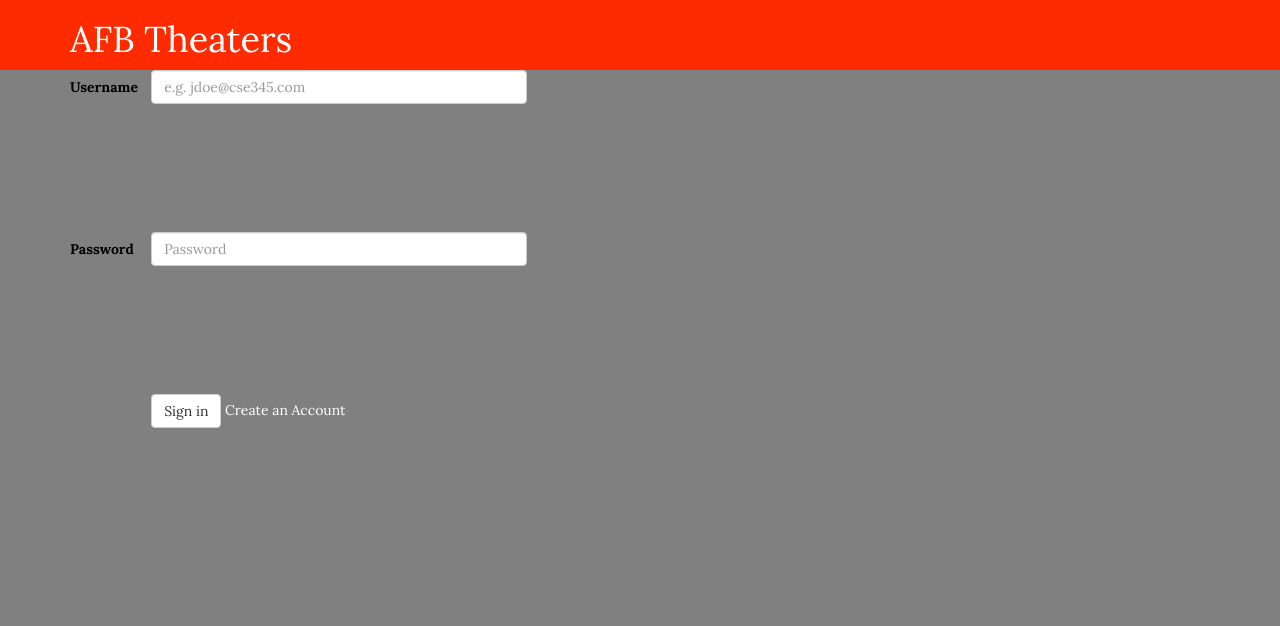
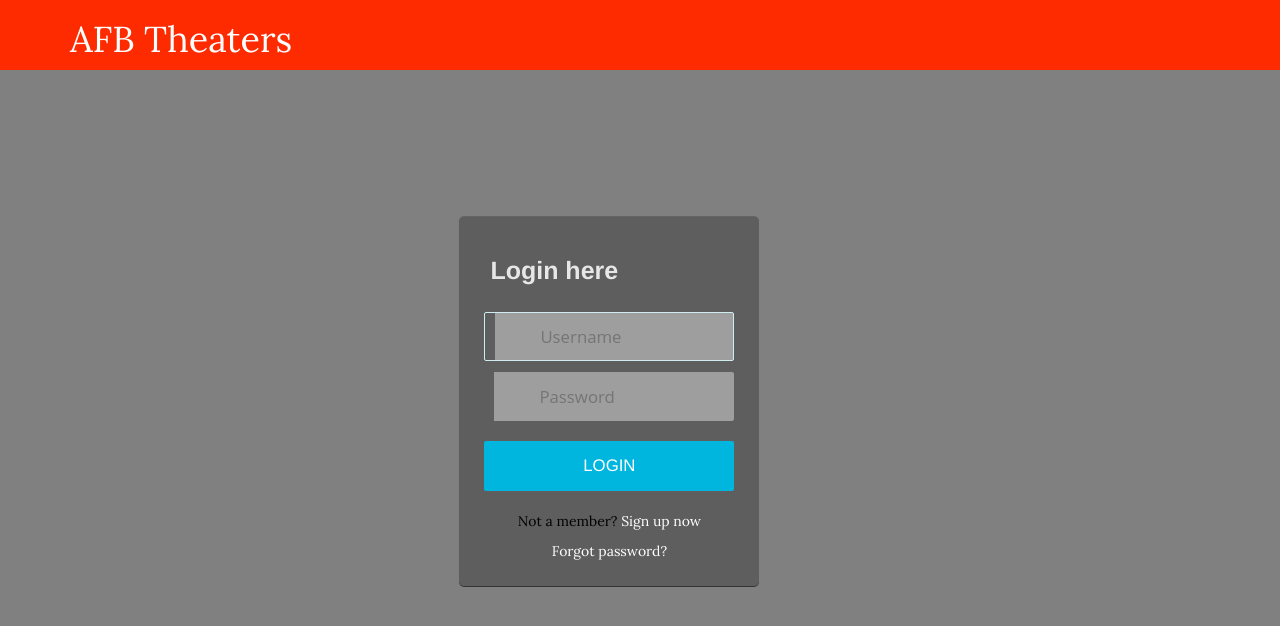
Before and after one commit to acope/CSE345_website, a PHP site: page /login.php in a window 1280 px wide. Shown: the top 626 px of the page. Run offline with PHP 8.4, Linux system fonts and the light colour scheme; some libraries are stand-ins or nearby versions; grey boxes are pictures that could not be loaded.

Commit message:
Login Change and other Update
-Removed grayscale.cc
-Updated movie.css to include items for login page
-Added php scripts for logout and session

```diff
--- a/css/movie.css
+++ b/css/movie.css
@@ -78,3 +78,105 @@ a:focus {
     border: 2px solid black;
     background-color: white;
 }
+
+
+/*The following may be temp for login page */
+.form-wrapper {
+width:300px;
+height:370px;
+  position: absolute;
+  top: 50%;
+  left: 48%;
+  margin: -184px 0px 0px -155px;
+  background: rgba(0,0,0,0.27);
+  padding: 15px 25px;
+  border-radius: 5px;
+  box-shadow: 0px 1px 0px rgba(0,0,0,0.6),inset 0px 1px 0px rgba(255,255,255,0.04);
+}
+
+.form-item {
+width:100%;
+}
+
+
+h3{
+  font-size: 25px;
+  font-weight: 640;
+  margin-bottom: 10px;
+  color: #e7e7e7;
+  padding:6px;
+  font-family:'sans-serif','helvetica';
+}
+
+
+
+.form-item input{
+  border: none;
+  background:transparent;
+  color: #fff;
+  margin-top:11px;
+  font-family: 'Open Sans', sans-serif;
+  font-size: 1.2em;
+  height: 49px;
+  padding: 0 16px;
+  width: 100%;
+  padding-left: 55px;
+
+}
+input[type='password']{
+    background: transparent url("img/pass.jpg") no-repeat;
+    background-position: 10px 50%;
+}
+input[type='text']{
+    background: transparent url("img/user.jpg") no-repeat;
+    background-position: 10px 50%;
+
+}
+
+.form-item input:focus {
+  outline: none;
+  border:1.4px solid #cfecf0;
+}
+
+.button-panel {
+  margin-bottom: 20px;
+  padding-top: 10px;
+  width: 100%;
+}
+
+.button-panel .button {
+  background: #00b6df;
+  border: none;
+  color: #fff;
+  cursor: pointer;
+  height: 50px;
+  font-family: 'helvetica','Open Sans', sans-serif;
+  font-size: 1.2em;
+  text-align: center;
+  text-transform: uppercase;
+  transition: background 0.6s linear;
+  width: 100%;
+  margin-top:10px;
+}
+
+.button:hover {
+  background: #6eb7cb;
+}
+
+.form-item input, .button-panel .button {
+  border-radius: 2px
+}
+
+.reminder {
+  text-align: center;
+}
+
+.reminder a {
+  color: #fff;
+  text-decoration: none;
+  transition: color 0.3s;
+}
+
+.reminder a:hover {
+  color: #cab6bf;
+}
--- a/login.php
+++ b/login.php
@@ -1,9 +1,9 @@
+<?php session_start(); ?>
+<?php require_once('php_helper/opendb.php');?>
 <!DOCTYPE html>
 <html lang="en">
 
-    <?php
-    require 'php_helper/opendb.php';
-    ?>
+
 
 <head>
 
@@ -63,38 +63,53 @@
     <!--Main section will include movies and thier times as well as misc things that we can come up with-->
     <!--The boarders are for looks only right now, we can change them or get rid of them-->
     <!-- TODO create PHP for login, search for user and login or display user not found-->
-    <section id="login-section">
-        <div class="container">
-            <div class="row equalHeight">
-                <div class="col-md-5">
-                  <form class="form-horizontal">
+<div class="form-wrapper">
 
-                      <div class="form-group">
-                        <label for="inputUsername" class="col-sm-2 control-label">Username</label>
-                        <div class="col-sm-10">
-                          <input type="email" class="form-control" id="inputUsername" placeholder="e.g. jdoe@cse345.com">
-                        </div>
-                      </div>
+    <form action="#" method="post">
+        <h3>Login here</h3>
 
-                      <div class="form-group">
-                        <label for="inputPassword" class="col-sm-2 control-label">Password</label>
-                        <div class="col-sm-10">
-                          <input type="password" class="form-control" id="inputPassword" placeholder="Password">
-                        </div>
-                      </div>
+        <div class="form-item">
+            <input type="text" name="user" required="required" placeholder="Username" autofocus required></input>
+        </div>
 
-                      <div class="form-group">
-                        <div class="col-sm-offset-2 col-sm-10">
-                          <button type="submit" class="btn btn-default">Sign in</button>
-                            <!-- TODO create href link to create account page-->
-                            <a href="">Create an Account</a>
-                        </div>
-                      </div>
-                    </form>
-                </div>
-            </div>
+        <div class="form-item">
+            <input type="password" name="pass" required="required" placeholder="Password" required></input>
         </div>
-    </section>
+
+        <div class="button-panel">
+            <input type="submit" class="button" title="Log In" name="login" value="Login"></input>
+        </div>
+    </form>
+
+    <?php
+        if (isset($_POST['login']))
+            {
+                $username = mysqli_real_escape_string($conn, $_POST['user']);
+                $password = mysqli_real_escape_string($conn, $_POST['pass']);
+
+                $query 		= mysqli_query($conn, "SELECT * FROM USER_ACCOUNT WHERE  USER_PASSENCRYPT='$password' and USER_EMAIL='$username'");
+                $row		= mysqli_fetch_array($query);
+                $num_row 	= mysqli_num_rows($query);
+
+                if ($num_row > 0)
+                    {
+                        $_SESSION['USER_ACCOUNT_ID']=$row['USER_ACCOUNT_ID'];
+                        header('location:index.php');
+
+                    }
+                else
+                    {
+                        echo 'Invalid Username and Password Combination';
+                    }
+            }
+    ?>
+        <div class="reminder">
+            <p>Not a member? <a href="#">Sign up now</a></p>
+            <p><a href="#">Forgot password?</a></p>
+        </div>
+
+</div>
+
 
 
 
```
Also changed, not shown: css/grayscale.css (deleted, +0 -373 lines), php_helper/logout.php (added, +9 -0 lines), php_helper/session.php (added, +12 -0 lines).
